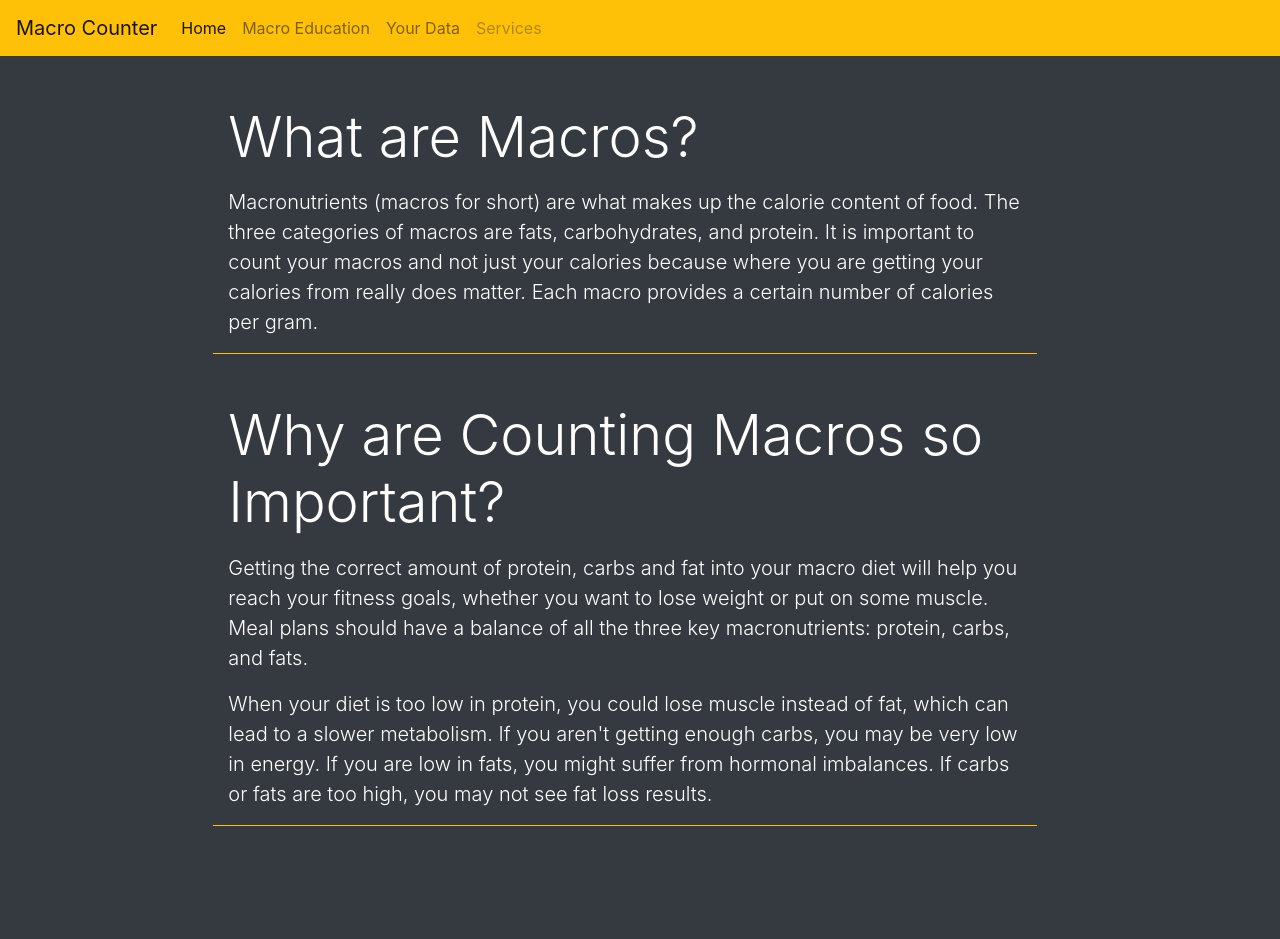
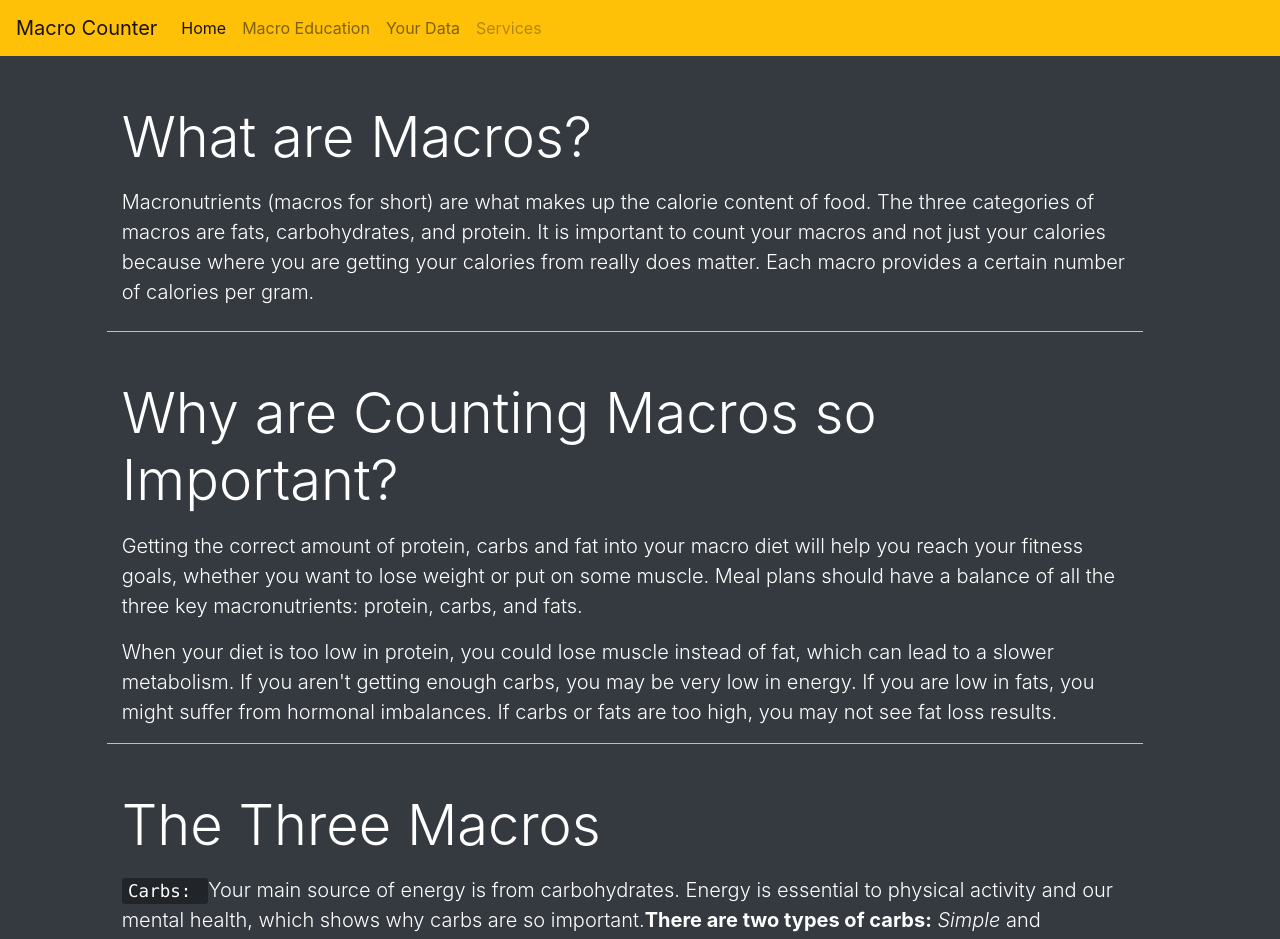
Before and after one commit to rsoto003/macro-counter-react, a React (Create React App) app: page /info in a window 1280 px wide. Shown: the top 939 px of the page. Before the commit the page ends 826 px from the top, so only its background shows below. Built offline with nearby package versions, Linux system fonts and the light colour scheme.

Commit message:
added info on carbohydrates in Info component

```diff
--- a/src/components/Info.js
+++ b/src/components/Info.js
@@ -1,14 +1,16 @@
 import React, { Component } from 'react';
 import MacroIntro from './MacroIntro';
 import MacroImportant from './MacroImportant';
+import ThreeMacros from './ThreeMacros';
 
 
 class Info extends Component {
     render(){
         return (
-            <div className="container col-xl-8 lead">
+            <div className="container col-xl-10 lead">
                 <MacroIntro />
                 <MacroImportant />
+                <ThreeMacros />
             </div>
         )
     }
--- a/src/components/MacroImportant.js
+++ b/src/components/MacroImportant.js
@@ -3,7 +3,7 @@ import React, { Component } from 'react';
 class MacroImportant extends Component {
    render(){
        return (
-        <div className=" container row mt-5 border-bottom border-warning">
+        <div className=" container row my-5 border-bottom border-warning">
             <h1 className="display-4 mb-3">Why are Counting Macros so Important?</h1>
             <p className="lead mx-auto">
                 Getting the correct amount of protein, carbs and fat into your macro diet will help you reach your fitness goals, whether you want to lose weight or put on some muscle. Meal plans should have a balance of all the three key macronutrients: protein, carbs, and fats.
--- a/src/components/MacroIntro.js
+++ b/src/components/MacroIntro.js
@@ -5,7 +5,7 @@ class MacroIntro extends Component {
         return (
             <div className=" container row mt-5 border-bottom border-warning">
                 <h1 className="display-4 mb-3">What are Macros?</h1>
-                <p className="mb-3">
+                <p className="mb-4">
                     Macronutrients (macros for short) are what makes up the calorie content of food.
                     The three categories of macros are fats, carbohydrates, and protein. It is important to count your macros and not just your calories because where you are getting your calories from really does matter.
                     Each macro provides a certain number of calories per gram.
--- /dev/null
+++ b/src/components/ThreeMacros.js
@@ -0,0 +1,22 @@
+import React, { Component } from 'react';
+
+class ThreeMacros extends Component {
+    render(){
+        return (
+            <div className=" container row mt-5 border-bottom border-warning">
+            <h1 className="display-4 mb-3">The Three Macros</h1>
+
+                <p className="lead"><kbd>Carbs: </kbd>
+                    Your main source of energy is from carbohydrates. Energy is essential to physical activity and our mental health, which shows why carbs are so important.
+                    <span className="font-weight-bold">There are two types of carbs:</span> <span className="font-italic">Simple </span>
+                    and <span className="font-italic">Complex</span>. Simple carbs such as table sugar, brown sugar, candy, soda, honey and fruit are easily digested, so
+                    they will provide us with quick energy. Complex carbs are more nutritious than simple carbs, are higher in fiber,
+                    and take longer to digest to keep you fuller longer. This provides more sustained energy in comparison to the quick energy of simple carbs. You can find
+                    complex carbohydrates in whole grains and vegetables.
+                </p>
+            </div>
+        );
+    }
+}
+
+export default ThreeMacros;
```
Also changed, not shown: src/components/ThreeMacro.js (deleted).
